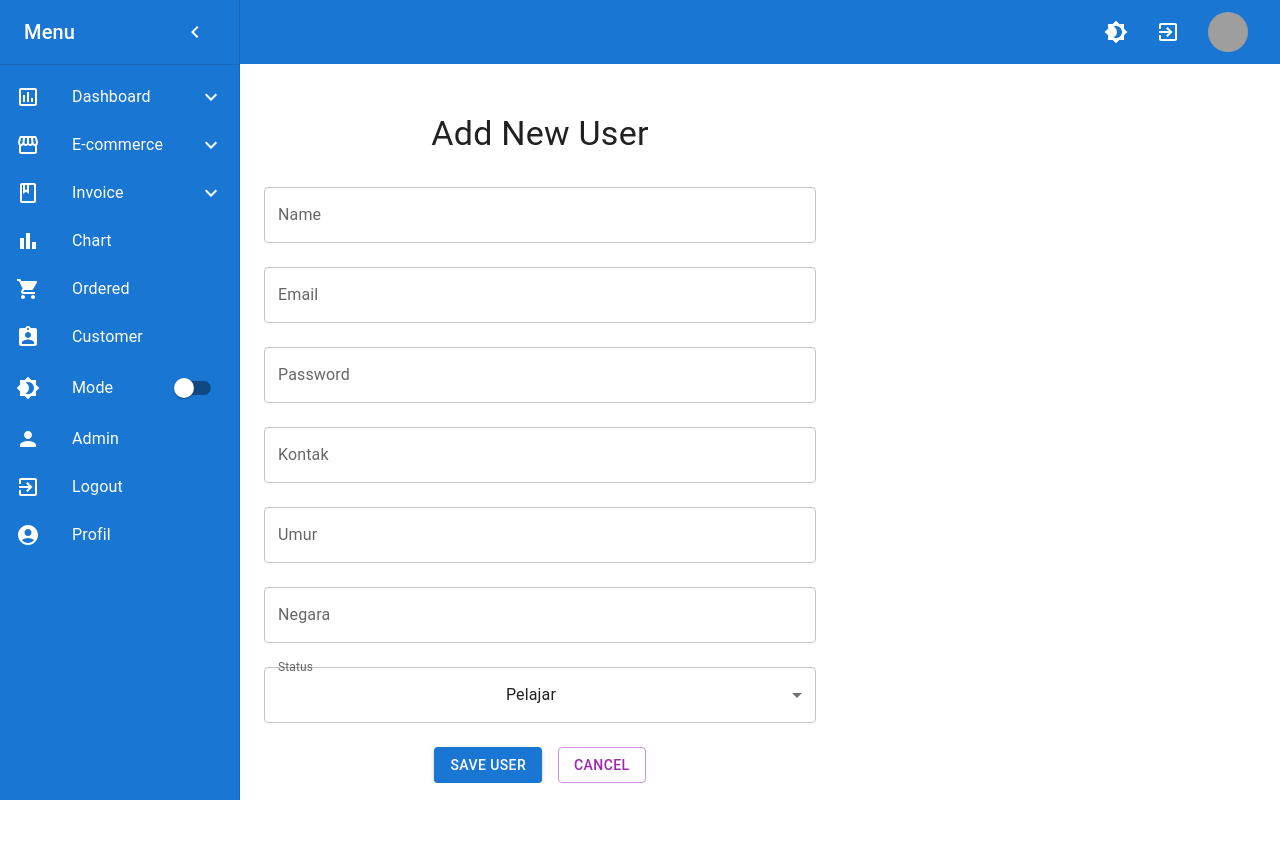
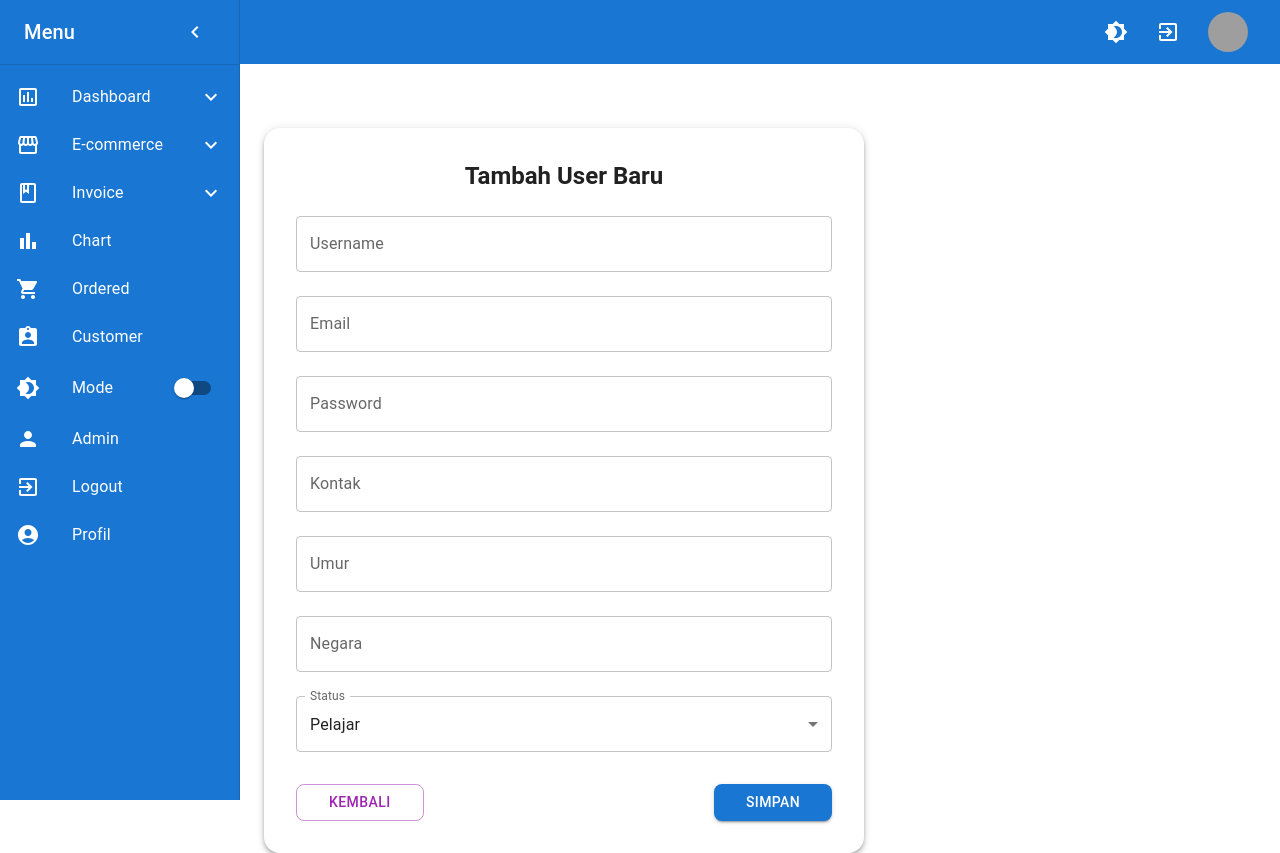
Before and after one commit to projectbinusa/staging-juwangi-client, a React (Vite) app: page /adduser in a window 1280 px wide. Before the commit the page ends 800 px from the top, so only its background shows below. Built offline with nearby package versions, Linux system fonts and the light colour scheme; grey boxes are pictures that could not be loaded.

Commit message:
edit user

```diff
--- a/src/component/user/AddUser.jsx
+++ b/src/component/user/AddUser.jsx
@@ -1,5 +1,4 @@
-// eslint-disable-next-line no-unused-vars
-import React, { useState } from "react";
+import { useState } from "react";
 import {
   Container,
   TextField,
@@ -10,6 +9,7 @@ import {
   FormControl,
   Typography,
   Box,
+  Paper,
 } from "@mui/material";
 import axios from "axios";
 import { useNavigate } from "react-router-dom";
@@ -35,7 +35,10 @@ const AddUser = () => {
   const handleSubmit = async (e) => {
     e.preventDefault();
 
-    if (!user.username || !user.email || !user.password || !user.kontak || !user.umur || !user.negara) {
+    const requiredFields = ["username", "email", "password", "kontak", "umur", "negara"];
+    const isEmpty = requiredFields.some((field) => !user[field]);
+
+    if (isEmpty) {
       Swal.fire({
         icon: "warning",
         title: "Oops...",
@@ -57,11 +60,8 @@ const AddUser = () => {
       setTimeout(() => {
         navigate("/user");
       }, 2000);
-
     } catch (err) {
       console.error("Error adding user:", err);
-
-
       Swal.fire({
         icon: "error",
         title: "Gagal menambahkan user!",
@@ -71,88 +71,105 @@ const AddUser = () => {
   };
 
   return (
-    <Container maxWidth="sm" sx={{ display: "flex", flexDirection: "column", alignItems: "center", textAlign: "center", mt: 4 }}>
-      <Typography variant="h4" sx={{ marginBottom: 2 }}>
-        Add New User
+    <Container maxWidth="md"  sx={{ mt: 8, display: "flex", justifyContent: "center" }}>
+      <Paper elevation={4} sx={{ p: 4, borderRadius: 4, width: "100%", maxWidth: 600 }}>
+        <Typography variant="h5" fontWeight="bold" gutterBottom textAlign="center" color="text.primary">
+           Tambah User Baru
         </Typography>
 
-      <form onSubmit={handleSubmit} style={{ width: "100%" }}>
+        <form onSubmit={handleSubmit}>
           <TextField
-          label="Name"
+            label="Username"
             name="username"
-          variant="outlined"
             fullWidth
             margin="normal"
             value={user.username}
             onChange={handleChange}
+            variant="outlined"
           />
           <TextField
             label="Email"
             type="email"
             name="email"
-          variant="outlined"
             fullWidth
             margin="normal"
             value={user.email}
             onChange={handleChange}
+            variant="outlined"
           />
           <TextField
             label="Password"
             type="password"
             name="password"
-          variant="outlined"
             fullWidth
             margin="normal"
             value={user.password}
             onChange={handleChange}
+            variant="outlined"
           />
           <TextField
             label="Kontak"
             name="kontak"
-          variant="outlined"
             fullWidth
             margin="normal"
             value={user.kontak}
             onChange={handleChange}
+            variant="outlined"
           />
           <TextField
             label="Umur"
+            type="number"
             name="umur"
-          type="number"
-          variant="outlined"
             fullWidth
             margin="normal"
             value={user.umur}
             onChange={handleChange}
+            variant="outlined"
           />
           <TextField
             label="Negara"
             name="negara"
-          variant="outlined"
             fullWidth
             margin="normal"
             value={user.negara}
             onChange={handleChange}
+            variant="outlined"
           />
-
           <FormControl fullWidth margin="normal">
             <InputLabel>Status</InputLabel>
-          <Select name="status" value={user.status} onChange={handleChange}>
+            <Select name="status" value={user.status} onChange={handleChange} label="Status">
               <MenuItem value="Pending">Pelajar</MenuItem>
               <MenuItem value="Verified">Remaja</MenuItem>
               <MenuItem value="Rejected">Lansia</MenuItem>
             </Select>
           </FormControl>
 
-        <Box sx={{ display: "flex", gap: 2, justifyContent: "center", marginTop: 2 }}>
-          <Button variant="contained" color="primary" type="submit">
-            Save User
+          <Box sx={{ display: "flex", justifyContent: "space-between", mt: 3 }}>
+            <Button
+              variant="outlined"
+              color="secondary"
+              onClick={() => navigate("/user")}
+              sx={{
+                borderRadius: 2,
+                px: 4,
+              }}
+            >
+              Kembali
             </Button>
-          <Button variant="outlined" color="secondary" onClick={() => navigate("/user")}>
-            Cancel
+            <Button
+              type="submit"
+              variant="contained"
+              color="primary"
+              sx={{
+                borderRadius: 2,
+                px: 4,
+              }}
+            >
+              Simpan
             </Button>
           </Box>
         </form>
+      </Paper>
     </Container>
   );
 };
```
Lines whose indentation alone changed are shown as unchanged.
